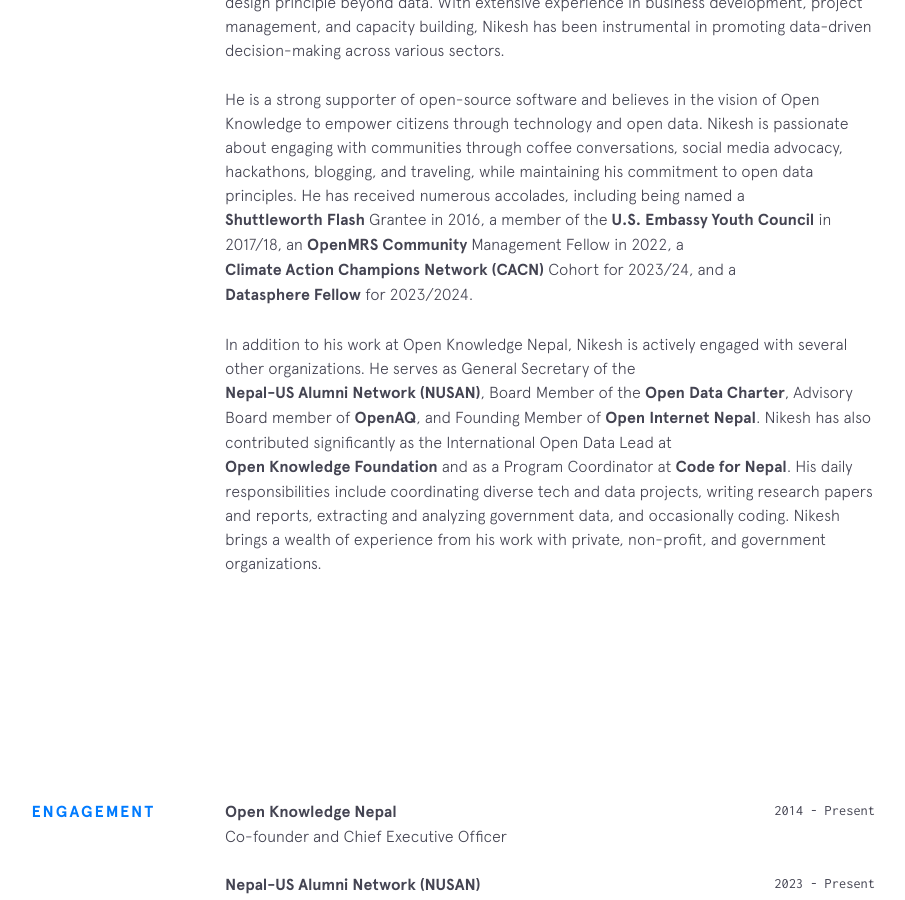
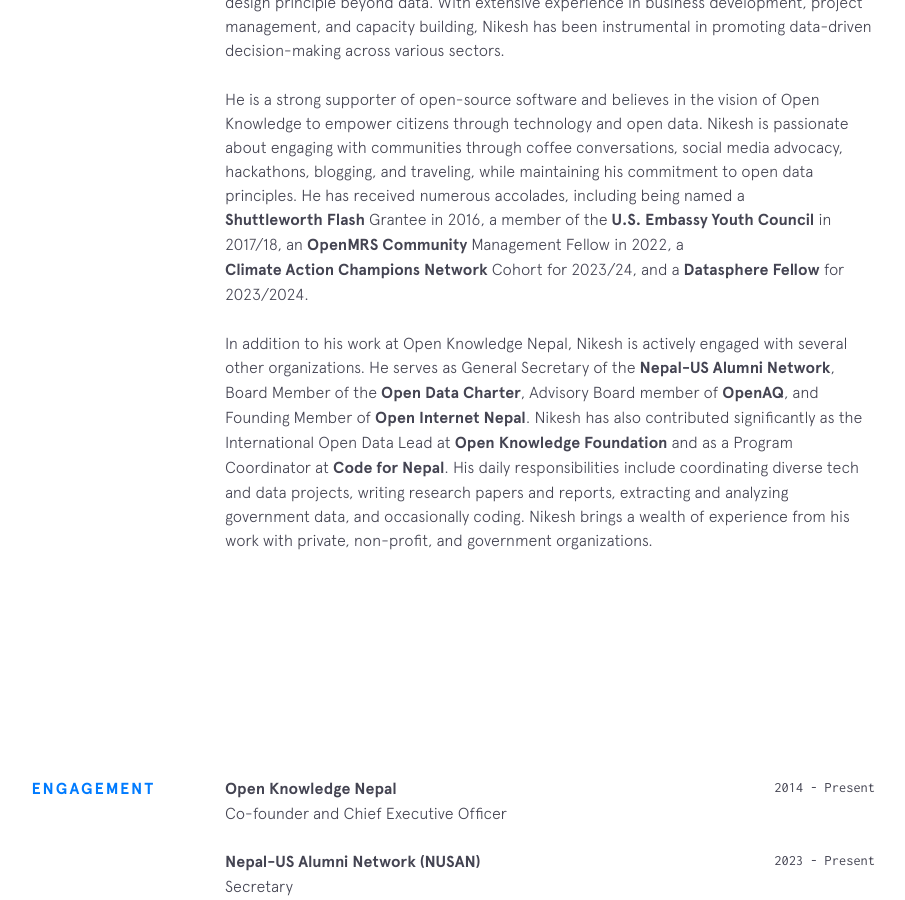
Before and after one commit to nikeshbalami/nikeshbalami.github.io, a Jekyll site: the page built from index.html, in a window 1280 px wide and 900 px high, scrolled down 1083 px. Shown: the whole window, without its empty margins (225-1130 px from the left). Built offline with Jekyll 4.4.1, drawn with Linux system fonts in a browser that asks for light colours; nearby versions of some CDN libraries.

Commit message:
bio update

```diff
--- a/_includes/background.html
+++ b/_includes/background.html
@@ -5,10 +5,10 @@
       Nikesh Balami is a civic entrepreneur, open data advocate, and tech researcher. He is the co-founder and CEO of <a class="underline-link" href="http://oknp.org" target="_blank">Open Knowledge Nepal</a>, a non-profit civic tech organization working to create a fair, sustainable, and open future by advancing open knowledge as a design principle beyond data. With extensive experience in business development, project management, and capacity building, Nikesh has been instrumental in promoting data-driven decision-making across various sectors.
     </p>
     <p>
-      He is a strong supporter of open-source software and believes in the vision of Open Knowledge to empower citizens through technology and open data. Nikesh is passionate about engaging with communities through coffee conversations, social media advocacy, hackathons, blogging, and traveling, while maintaining his commitment to open data principles. He has received numerous accolades, including being named a <a class="underline-link" href="https://www.shuttleworthfoundation.org/" target="_blank">Shuttleworth Flash</a> Grantee in 2016, a member of the <a class="underline-link" href="https://www.usycn.org/" target="_blank">U.S. Embassy Youth Council</a> in 2017/18, an <a class="underline-link" href="https://openmrs.org/" target="_blank">OpenMRS Community</a> Management Fellow in 2022, a <a class="underline-link" href="https://www.orfonline.org/forums/climate-action-champions-network" target="_blank">Climate Action Champions Network (CACN)</a> Cohort for 2023/24, and a <a class="underline-link" href="https://www.thedatasphere.org/" target="_blank">Datasphere Fellow</a> for 2023/2024.
+      He is a strong supporter of open-source software and believes in the vision of Open Knowledge to empower citizens through technology and open data. Nikesh is passionate about engaging with communities through coffee conversations, social media advocacy, hackathons, blogging, and traveling, while maintaining his commitment to open data principles. He has received numerous accolades, including being named a <a class="underline-link" href="https://www.shuttleworthfoundation.org/" target="_blank">Shuttleworth Flash</a> Grantee in 2016, a member of the <a class="underline-link" href="https://www.usycn.org/" target="_blank">U.S. Embassy Youth Council</a> in 2017/18, an <a class="underline-link" href="https://openmrs.org/" target="_blank">OpenMRS Community</a> Management Fellow in 2022, a <a class="underline-link" href="https://www.orfonline.org/forums/climate-action-champions-network" target="_blank">Climate Action Champions Network</a> Cohort for 2023/24, and a <a class="underline-link" href="https://www.thedatasphere.org/" target="_blank">Datasphere Fellow</a> for 2023/2024.
     </p>
     <p>
-      In addition to his work at Open Knowledge Nepal, Nikesh is actively engaged with several other organizations. He serves as General Secretary of the <a class="underline-link" href="https://nusan.org/" target="_blank">Nepal-US Alumni Network (NUSAN)</a>, Board Member of the <a class="underline-link" href="https://opendatacharter.org/" target="_blank">Open Data Charter</a>, Advisory Board member of <a class="underline-link" href="https://openaq.org/" target="_blank">OpenAQ</a>, and Founding Member of <a class="underline-link" href="https://openinternet.org.np/" target="_blank">Open Internet Nepal</a>. Nikesh has also contributed significantly as the International Open Data Lead at <a class="underline-link" href="https://okfn.org/" target="_blank">Open Knowledge Foundation</a> and as a Program Coordinator at <a class="underline-link" href="https://codefornepal.org/" target="_blank">Code for Nepal</a>. His daily responsibilities include coordinating diverse tech and data projects, writing research papers and reports, extracting and analyzing government data, and occasionally coding. Nikesh brings a wealth of experience from his work with private, non-profit, and government organizations.
+      In addition to his work at Open Knowledge Nepal, Nikesh is actively engaged with several other organizations. He serves as General Secretary of the <a class="underline-link" href="https://nusan.org/" target="_blank">Nepal-US Alumni Network</a>, Board Member of the <a class="underline-link" href="https://opendatacharter.org/" target="_blank">Open Data Charter</a>, Advisory Board member of <a class="underline-link" href="https://openaq.org/" target="_blank">OpenAQ</a>, and Founding Member of <a class="underline-link" href="https://openinternet.org.np/" target="_blank">Open Internet Nepal</a>. Nikesh has also contributed significantly as the International Open Data Lead at <a class="underline-link" href="https://okfn.org/" target="_blank">Open Knowledge Foundation</a> and as a Program Coordinator at <a class="underline-link" href="https://codefornepal.org/" target="_blank">Code for Nepal</a>. His daily responsibilities include coordinating diverse tech and data projects, writing research papers and reports, extracting and analyzing government data, and occasionally coding. Nikesh brings a wealth of experience from his work with private, non-profit, and government organizations.
     </p>
     <!-- {% include employment-status.html %} -->
   </div>
```
Also changed, not shown: 1 other file.
